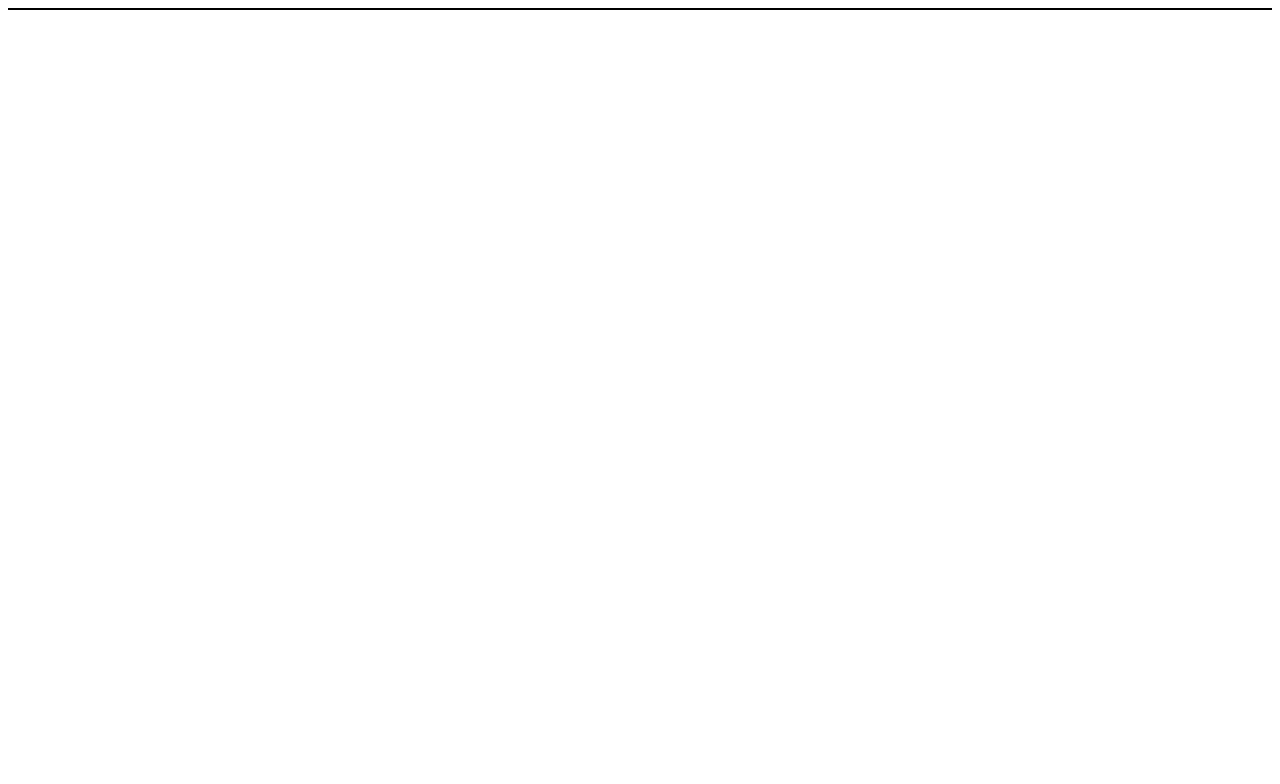
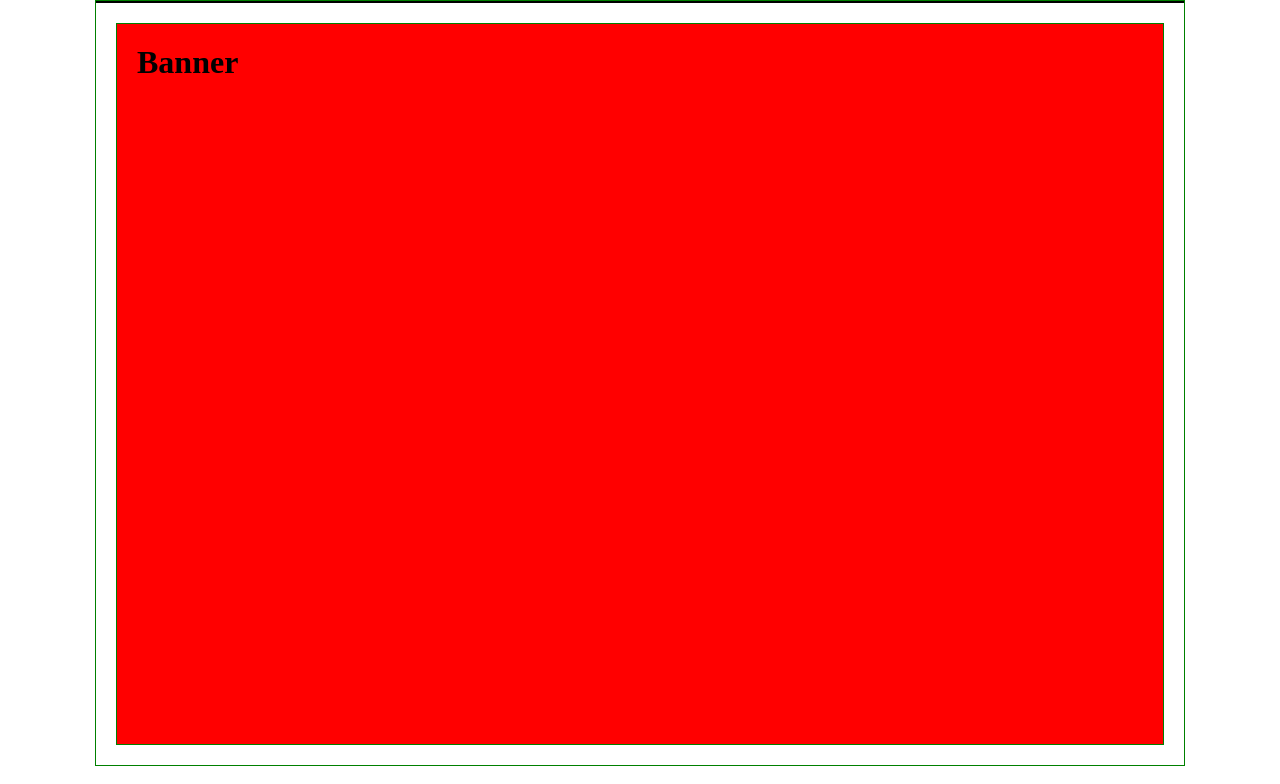
Before and after one commit to NikitaGoswami09/TreasureHealth, a website with bundled scripts: page index.html in a window 1280 px wide. Built offline with nearby package versions, Linux system fonts and the light colour scheme.

Commit message:
added css files

```diff
--- /dev/null
+++ b/Component/Banner.css
@@ -0,0 +1,7 @@
+.bannerContainer {
+  height: 85vh;
+  padding: 20px;
+  margin: 20px;
+  border: 1px solid green;
+  background-color: red;
+}
--- a/Component/Banner.js
+++ b/Component/Banner.js
@@ -1,3 +1,11 @@
+
 export default function Banner() {
-    return
+  let BannerContainer = document.createElement("div");
+  BannerContainer.classList.add('bannerContainer')
+  BannerContainer.innerHTML = `
+    <h1>Banner</h1>
+    `;
+  return BannerContainer;
 }
+
+export { Banner };
--- a/Component/Navbar/navbar.js
+++ b/Component/Navbar/navbar.js
@@ -1,12 +1,7 @@
 function Navbar() {
-    let NavbarContainer = document.createElement('div');
-    NavbarContainer.style.border = '1px solid black'
-    console.log(NavbarContainer)
-    return NavbarContainer
-    // html like
+  let NavbarContainer = document.createElement("div");
+  NavbarContainer.style.border = "1px solid black";
+  return NavbarContainer;
 }
 
-// Export Navbar from this file
-// syntax
-
-export {Navbar}
+export { Navbar };
--- /dev/null
+++ b/index.css
@@ -0,0 +1,9 @@
+* {
+  padding: 0;
+  margin: 0;
+}
+.app {
+  border: 1px solid green;
+  width: 85%;
+  margin: auto;
+}
--- a/index.html
+++ b/index.html
@@ -4,13 +4,11 @@
     <meta charset="UTF-8" />
     <meta name="viewport" content="width=device-width, initial-scale=1.0" />
     <title>Treasure Health</title>
+    <link rel="stylesheet" href="./Component/Banner.css" />
+    <link rel="stylesheet" href="./index.css" />
   </head>
   <body>
-
-    <div id="root">
-
-    </div>
-
+    <div id="root"></div>
   </body>
 </html>
 <script type="module" src="./index.js"></script>
--- a/index.js
+++ b/index.js
@@ -1,12 +1,21 @@
-let root = document.getElementById('root');
-
-
+let root = document.getElementById("root");
 // Import Navbar here
 // syntax
-import {Navbar} from './Component/Navbar/navbar.js'
+import { Navbar } from "./Component/Navbar/navbar.js";
+import { Banner } from "./Component/Banner.js";
 
 // by default it is unsupported
 // make this file a module.
 
 // appending Navbar inside root element
-root.append(Navbar());
+
+function App() {
+  let app = document.createElement("div");
+  app.classList.add('app')
+  app.appendChild(Navbar());
+  app.appendChild(Banner());
+
+  return app;
+}
+
+root.append(App());
```
